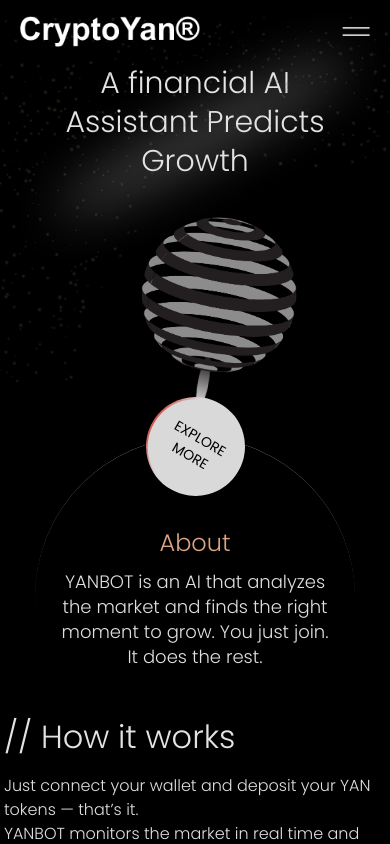
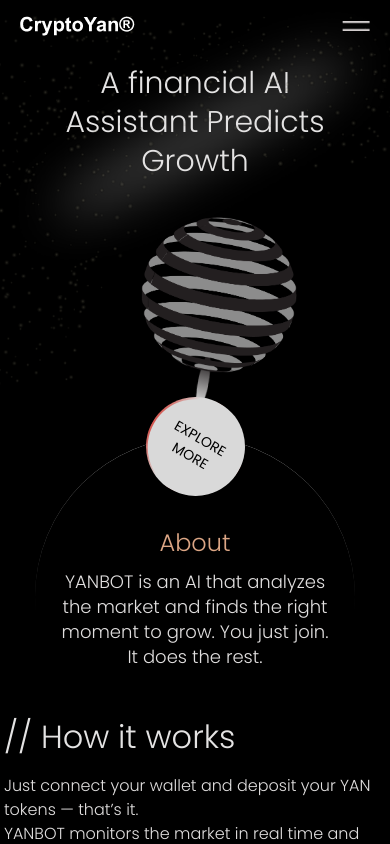
Before and after one commit to Levi9111/cryptoyan, a React (Vite) app: page / in a window 390 px wide. Shown: the top 844 px of the page. Built offline with nearby package versions, Linux system fonts and the light colour scheme.

Commit message:
logo updated

```diff
--- a/src/Components/Navbar.tsx
+++ b/src/Components/Navbar.tsx
@@ -1,5 +1,6 @@
 import { useEffect, useState } from "react";
 import logo from "../assets/logo.png";
+import logoMobile from "../assets/logo-mobile.png";
 import bars from "../assets/bars.png";
 
 const Navbar = () => {
@@ -49,7 +50,16 @@
           width={180}
           height={36}
           onClick={scrollToTop}
-          className="cursor-pointer transition-transform duration-300 hover:scale-105"
+          className="hidden md:block cursor-pointer transition-transform duration-300 hover:scale-105"
+        />
+
+        <img
+          src={logoMobile}
+          alt="Logo"
+          width={115}
+          height={28}
+          onClick={scrollToTop}
+          className="md:hidden cursor-pointer transition-transform duration-300 hover:scale-105"
         />
 
         {/* Desktop Menu */}
```
Also changed, not shown: src/assets/logo-mobile.png (added), src/assets/logo.png.
